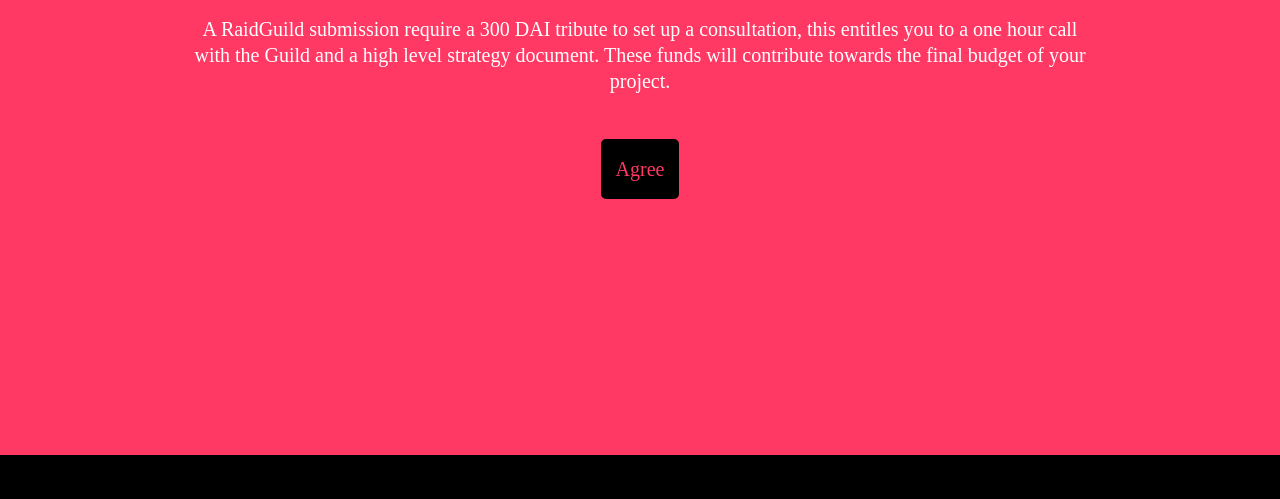
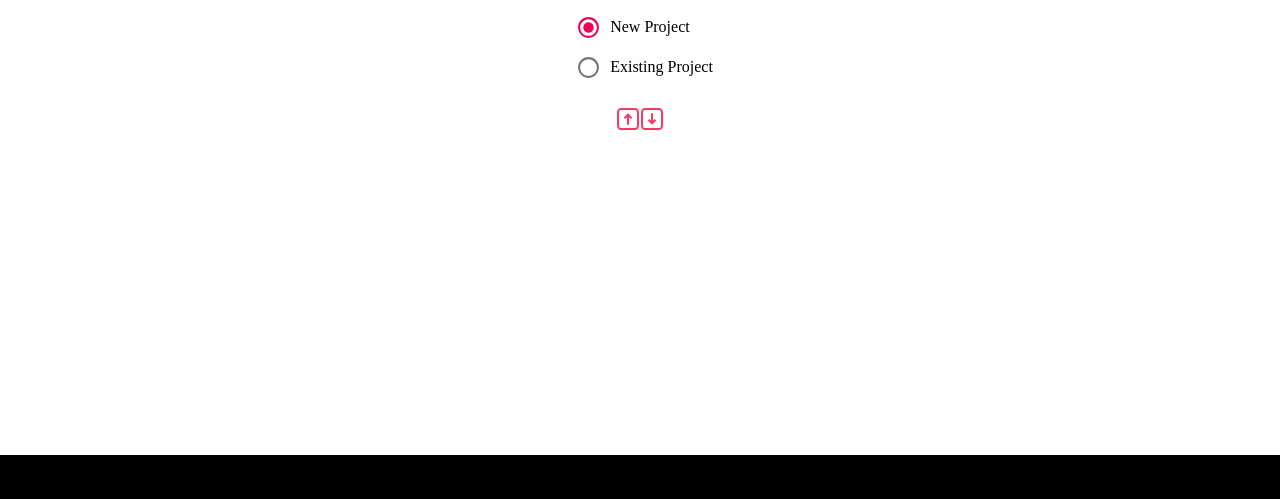
Before and after one commit to raid-guild/dot-org-v1, a Gatsby site: page /hire in a window 1280 px wide. Shown: the part 345-844 px from the top of the page. Built offline with nearby package versions, Linux system fonts and the light colour scheme; Gatsby itself is replaced by a stand-in of ours; a web font is replaced by a local one.

Commit message:
commented out disclaimer

```diff
--- a/src/pages/hire.js
+++ b/src/pages/hire.js
@@ -354,7 +354,7 @@
             <SuccessComponent hash={this.state.transaction_hash} />
           ) : (
             <div className="form">
-              <DisclaimerSection />
+              {/* <DisclaimerSection /> */}
 
               {TEXT_FIELD_PROPS.map((field, index) => {
                 if (field.type === 'text') {
```
